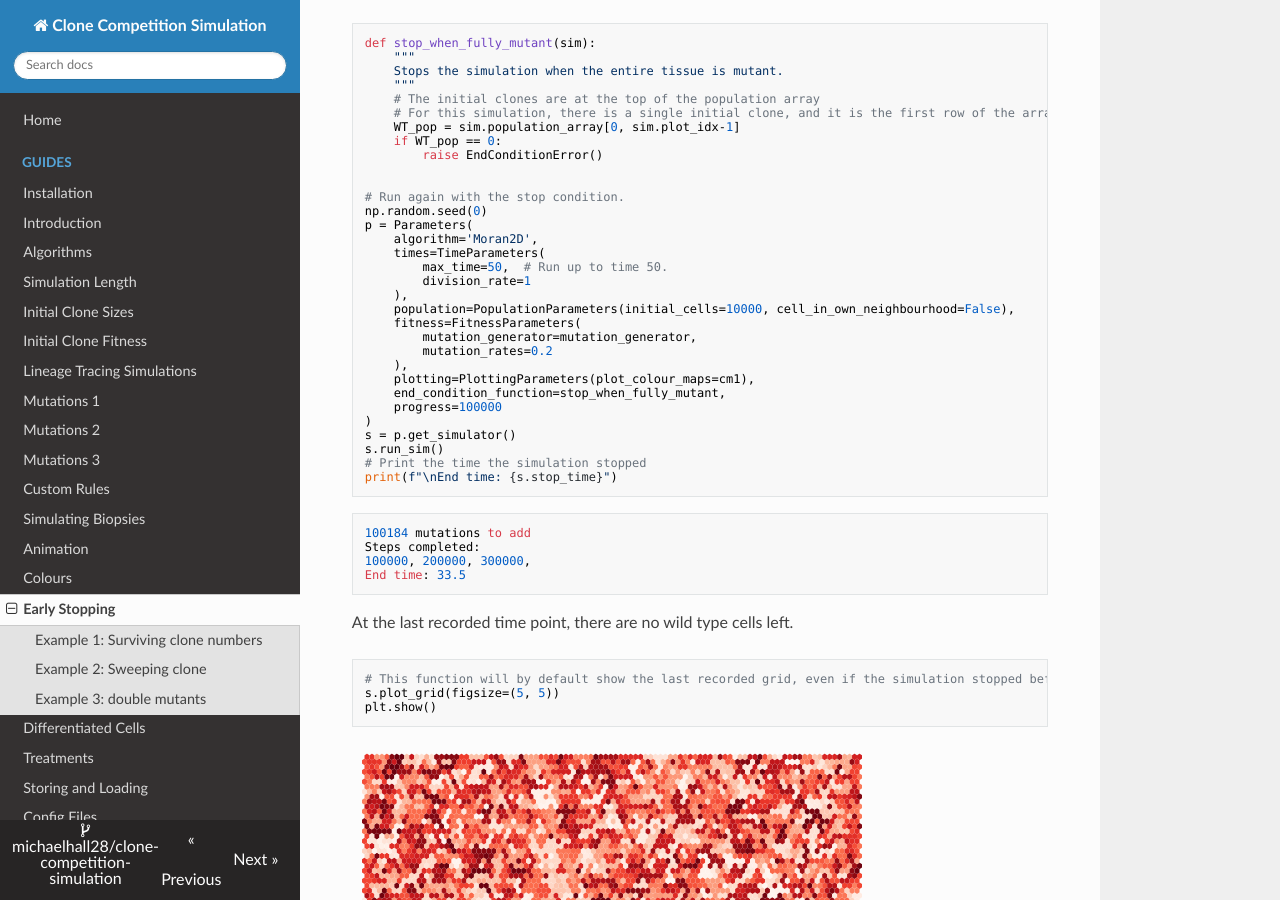
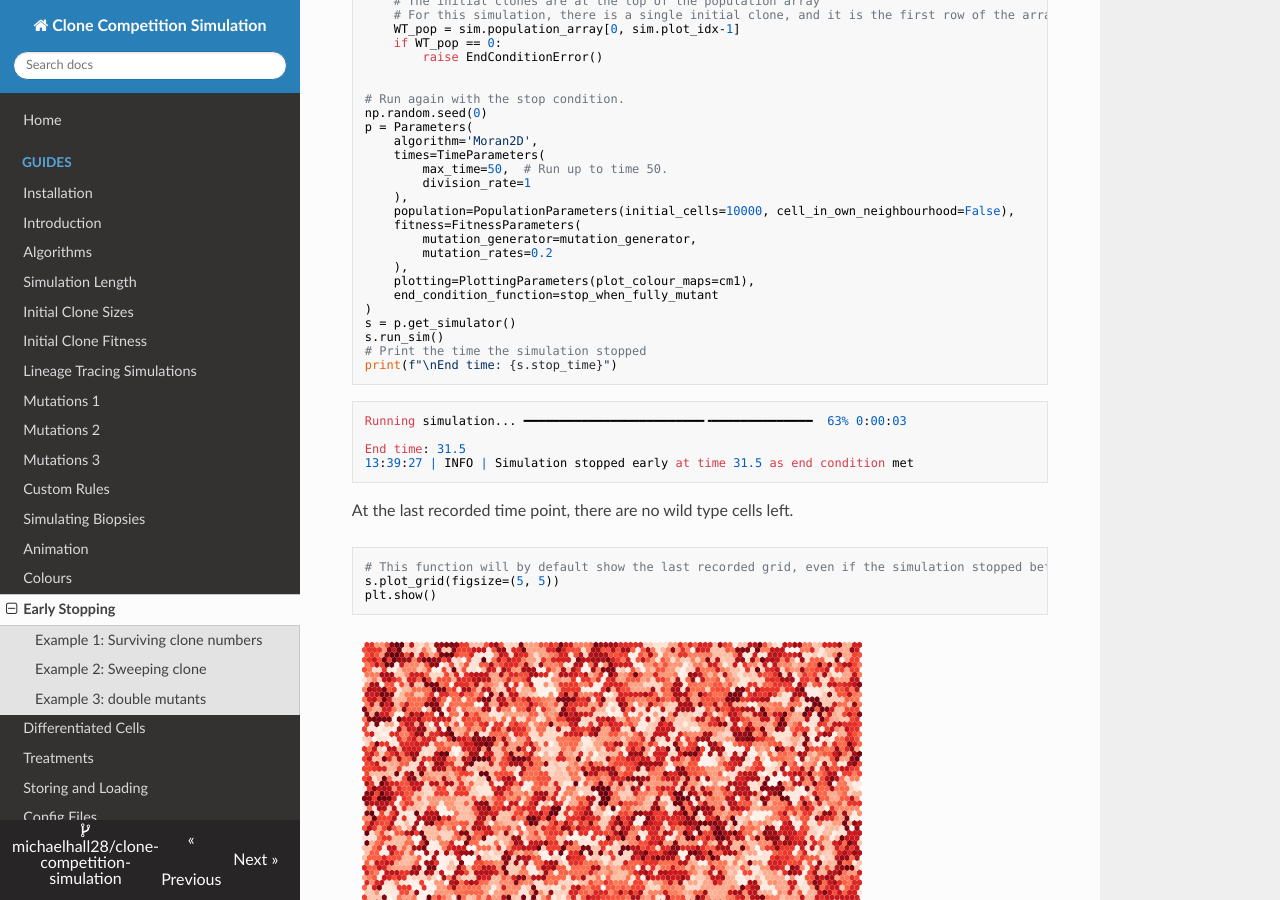
Before and after one commit to michaelhall28/clone-competition-simulation, an MkDocs documentation site: the page built from docs/EarlyStoppingConditions.md, in a window 1280 px wide and 900 px high, scrolled down 5784 px. Built offline with MkDocs 1.6.1, drawn with Linux system fonts in a browser that asks for light colours; nearby versions of some CDN libraries; some of the changed text lies outside the part shown.

Commit message:
Replacing printing of completed simulation steps with a progress bar.

````diff
--- a/docs/EarlyStoppingConditions.md
+++ b/docs/EarlyStoppingConditions.md
@@ -42,15 +42,13 @@ p = Parameters(
     algorithm='Moran',
     times=TimeParameters(max_time=20, division_rate=1),
     population=PopulationParameters(initial_size_array=np.ones(100)),
-    progress=100,
 )
 s = p.get_simulator()
 s.run_sim()
 s.plot_surviving_clones_for_non_mutation()
 plt.show()
 ```
-    Steps completed:
-    100, 200, 300, 400, 500, 600, 700, 800, 900, 1000, 1100, 1200, 1300, 1400, 1500, 1600, 1700, 1800, 1900, 2000, Finished 2000 steps
+    Running simulation... ━━━━━━━━━━━━━━━━━━━━━━━━━━━━━━━━━━━━━━━━ 100% 0:00:00
 
 ![png](13.EarlyStoppingConditions_files/13.EarlyStoppingConditions_5_1.png)
 
@@ -90,15 +88,13 @@ p = Parameters(
     algorithm='Moran',
     times=TimeParameters(max_time=20, division_rate=1),
     population=PopulationParameters(initial_size_array=np.ones(100)),
-    progress=100,
     end_condition_function=stop_when_10_clones_left  # Pass the stop function in
 )
 s = p.get_simulator()
 s.run_sim()
 ```
-    0 mutations to add
-    Steps completed:
-    100, 200, 300, 400, 500, 600, 700, 800, 900, 1000, 1100, 1200,
+    Running simulation... ━━━━━━━━━━━━━━━━━━━━━━━━━╸━━━━━━━━━━━━━━  64% 0:00:01
+    13:36:28 | INFO | Simulation stopped early at time 12.8 as end condition met
 
 The simulation has stopped early.
 
@@ -194,16 +190,12 @@ p = Parameters(
         mutation_generator=mutation_generator,
         mutation_rates=0.2
     ),
-    plotting=PlottingParameters(plot_colour_maps=cm1),
-    progress=100000
+    plotting=PlottingParameters(plot_colour_maps=cm1)
 )
 s = p.get_simulator()
 s.run_sim()
 ```
-
-    100184 mutations to add
-    Steps completed:
-    100000, 200000, 300000, 400000, 500000, Finished 500000 steps
+    Running simulation... ━━━━━━━━━━━━━━━━━━━━━━━━━━━━━━━━━━━━━━━━ 100% 0:00:00
 
 -----
 At the end of the simulation, t=50, there are no wild type (blue) cells left in the grid.
@@ -256,8 +248,7 @@ p = Parameters(
         mutation_rates=0.2
     ),
     plotting=PlottingParameters(plot_colour_maps=cm1),
-    end_condition_function=stop_when_fully_mutant,
-    progress=100000
+    end_condition_function=stop_when_fully_mutant
 )
 s = p.get_simulator()
 s.run_sim()
@@ -265,10 +256,10 @@ s.run_sim()
 print(f"\nEnd time: {s.stop_time}")
 ```
 
-    100184 mutations to add
-    Steps completed:
-    100000, 200000, 300000,
-    End time: 33.5
+    Running simulation... ━━━━━━━━━━━━━━━━━━━━━━━━━╺━━━━━━━━━━━━━━  63% 0:00:03
+
+    End time: 31.5
+    13:39:27 | INFO | Simulation stopped early at time 31.5 as end condition met
 
 
 At the last recorded time point, there are no wild type cells left.
@@ -398,7 +389,6 @@ p = Parameters(
     ),
     plotting=PlottingParameters(plot_colour_maps=cm2),
     end_condition_function=stop_when_both_genes_mutated,
-    progress=100000
 )
 s = p.get_simulator()
 s.run_sim()
@@ -406,10 +396,9 @@ s.run_sim()
 print('\nEnd time:', s.stop_time)
 ```
 
-    468 mutations to add
-    Steps completed:
-    100000, 200000, 300000,
+    Running simulation... ━━━━━━━━━━━━━━━━━━━━━━━━━━╺━━━━━━━━━━━━━  65% 0:00:01
     End time: 32.5
+    13:41:16 | INFO | Simulation stopped early at time 32.5 as end condition met
 
 
 -----
--- a/pyproject.toml
+++ b/pyproject.toml
@@ -19,6 +19,7 @@ dependencies = [
     "pydantic-settings>=2.12.0",
     "pytest-mpl>=0.19.0",
     "pyyaml>=6.0.3",
+    "rich>=14.2.0",
     "scipy>=1.15.3",
     "seaborn>=0.13.2",
     "setuptools>=80.9.0",
````
Also changed, not shown: docs/SimulationLength.md (+0 -43 lines), docs/index.md (+0 -1 lines), 5 other files.
